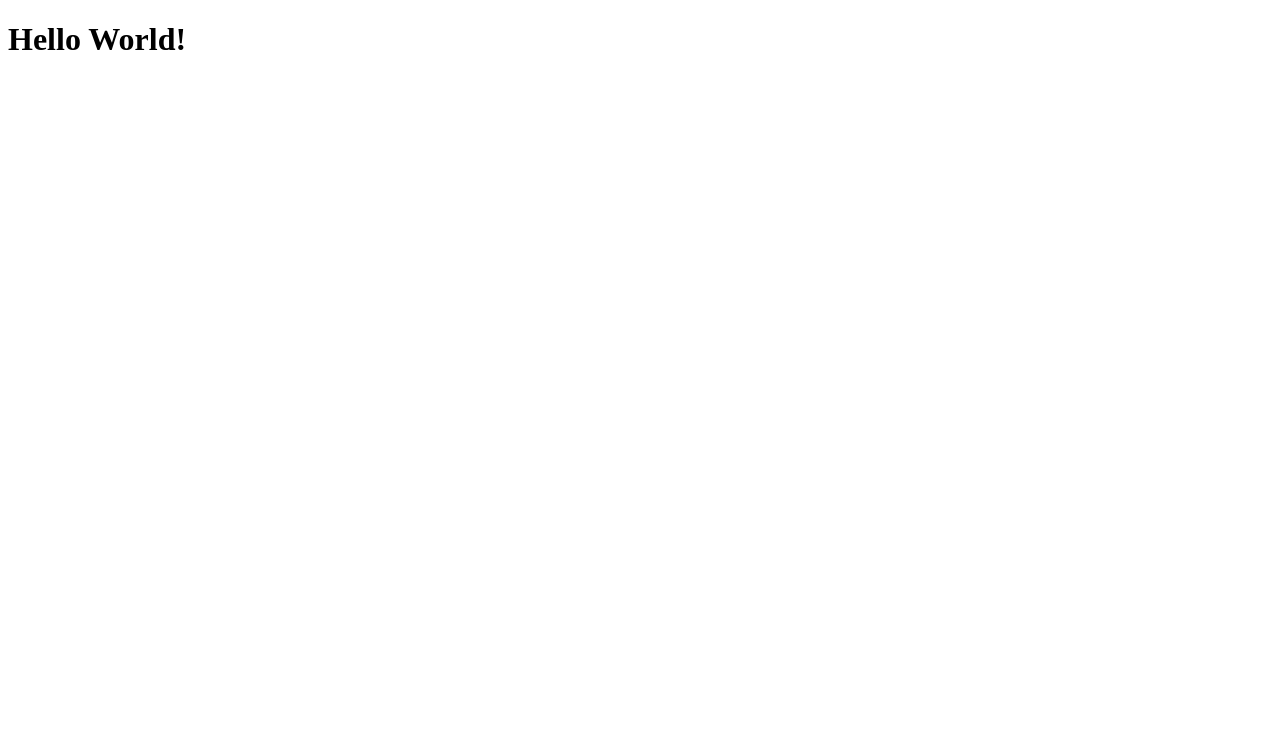
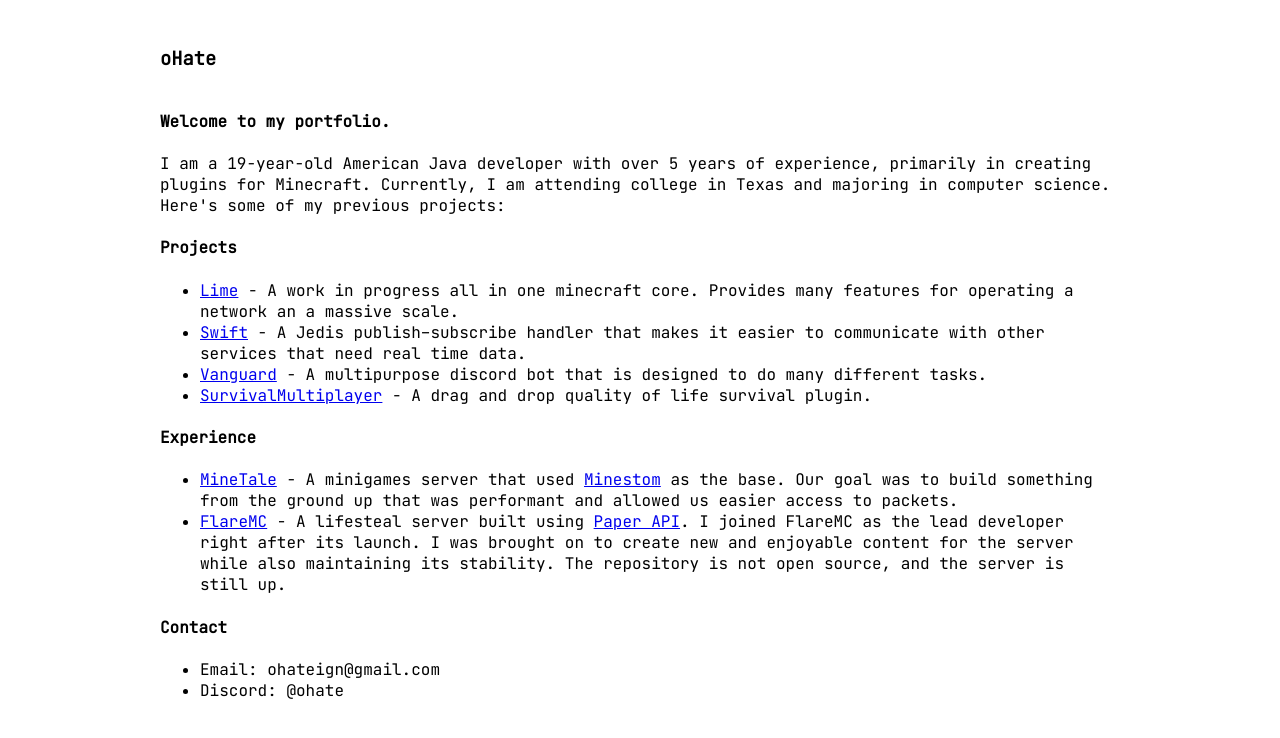
Before and after one commit to oHate/ohate.github.io, a plain HTML site: page index.html in a window 1280 px wide. Drawn offline with Linux system fonts and the light colour scheme.

Commit message:
Add portfolio content

```diff
--- /dev/null
+++ b/css/global.css
@@ -0,0 +1,14 @@
+body {
+    font-family: "JetBrains Mono", monospace;
+    font-size: 16px;
+    max-width: 120vh;
+    padding: 12px 6px;
+    margin: auto;
+    display: flex;
+    flex-direction: column;
+    justify-content: center;
+    min-height: 90vh;
+    vertical-align: middle;
+    align-self: center;
+    color: var(--text-color);
+}
--- a/index.html
+++ b/index.html
@@ -1,9 +1,56 @@
 <!DOCTYPE html>
-<html>
-    <head>
-        <title>Static Website</title>
-    </head>
-    <body>
-        <h1>Hello World!</h1>
-    </body>
+<html lang="en">
+  <head>
+    <meta charset="UTF-8">
+    <meta name="viewport" content="width=device-width, initial-scale=1.0">
+    <title>oHate</title>
+    <link rel="stylesheet" href="https://fonts.googleapis.com/css2?family=JetBrains+Mono">
+    <link rel="stylesheet" href="./css/global.css">
+  </head>
+  <body>
+    <header>
+      <h3>oHate</h3>
+    </header>
+    <main>
+      <section>
+        <h4>Welcome to my portfolio.</h4>
+        <p>I am a 19-year-old American Java developer with over 5 years of experience, primarily in creating plugins for Minecraft. Currently, I am attending college in Texas and majoring in computer science. Here's some of my previous projects:</p>
+      </section>
+      <section>
+        <h4>Projects</h4>
+        <ul>
+          <li>
+            <a href="https://github.com/stevensci/lime">Lime</a> - A work in progress all in one minecraft core. Provides many features for operating a network an a massive scale.
+          </li>
+          <li>
+            <a href="https://github.com/stevensci/swift">Swift</a> - A Jedis publish–subscribe handler that makes it easier to communicate with other services that need real time data.
+          </li>
+          <li>
+            <a href="https://github.com/stevensci/vanguard">Vanguard</a> - A multipurpose discord bot that is designed to do many different tasks.
+          </li>
+          <li>
+            <a href="https://github.com/stevensci/survivalmultiplayer">SurvivalMultiplayer</a> - A drag and drop quality of life survival plugin.
+          </li>
+        </ul>
+      </section>
+      <section>
+        <h4>Experience</h4>
+        <ul>
+          <li>
+            <a href="https://github.com/MineTaleNetwork">MineTale</a> - A minigames server that used <a href="https://github.com/Minestom/Minestom">Minestom</a> as the base. Our goal was to build something from the ground up that was performant and allowed us easier access to packets.
+          </li>
+          <li>
+            <a href="https://github.com/FlareMcNetwork">FlareMC</a> - A lifesteal server built using <a href="https://github.com/PaperMC/Paper">Paper API</a>. I joined FlareMC as the lead developer right after its launch. I was brought on to create new and enjoyable content for the server while also maintaining its stability. The repository is not open source, and the server is still up.
+          </li>
+        </ul>
+      </section>
+      <section>
+        <h4>Contact</h4>
+        <ul>
+          <li>Email: ohateign@gmail.com</li>
+          <li>Discord: @ohate</li>
+        </ul>
+      </section>
+    </main>
+  </body>
 </html>
```
